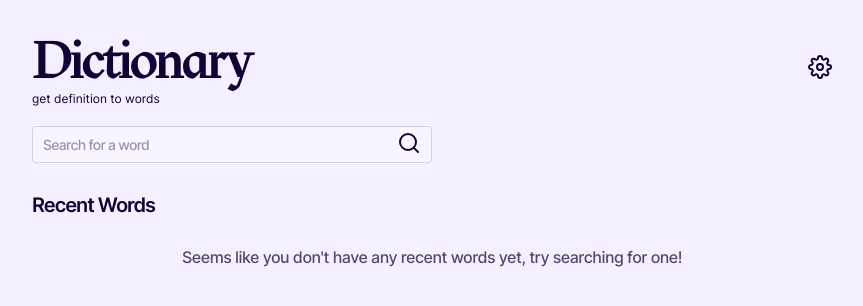
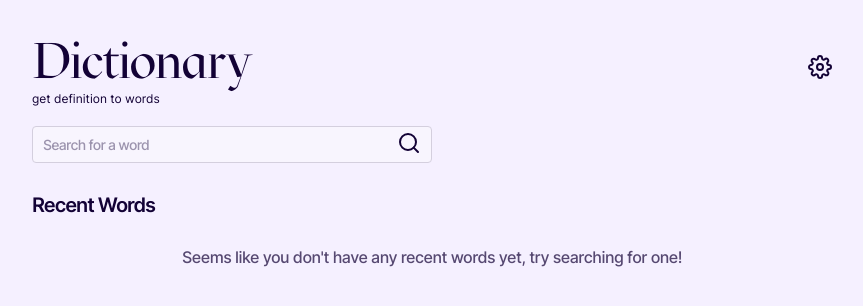
Before and after one commit to Daviddix/dictionary-redesign, a React (Vite) app: page / in a window 1280 px wide. Shown: the top 306 px of the page, without its empty margins (208-1071 px from the left). Built offline with nearby package versions, Linux system fonts and the light colour scheme.

Commit message:
fixed little bugs

```diff
--- a/src/pages/HomePage/HomePage.css
+++ b/src/pages/HomePage/HomePage.css
@@ -150,6 +150,7 @@ main{
 .left > h1{
     font-size: 4rem;
     font-family: midevil;
+    font-weight: 500;
 }
 
 .left > p{
--- a/src/pages/ResultsPage/ResultsPage.jsx
+++ b/src/pages/ResultsPage/ResultsPage.jsx
@@ -125,7 +125,7 @@ function ResultsPage({setRecentWords, recentWords}) {
         </div>
 
         <p className="external-link">
-            Read More: <a href="" target="_blank">{dataFromFetch?.sourceUrls[0]}</a>
+            Read More: <a href={dataFromFetch?.sourceUrls[0]} target="_blank">{dataFromFetch?.sourceUrls[0]}</a>
         </p>
     </div>: <Error />}
     </main>
```
